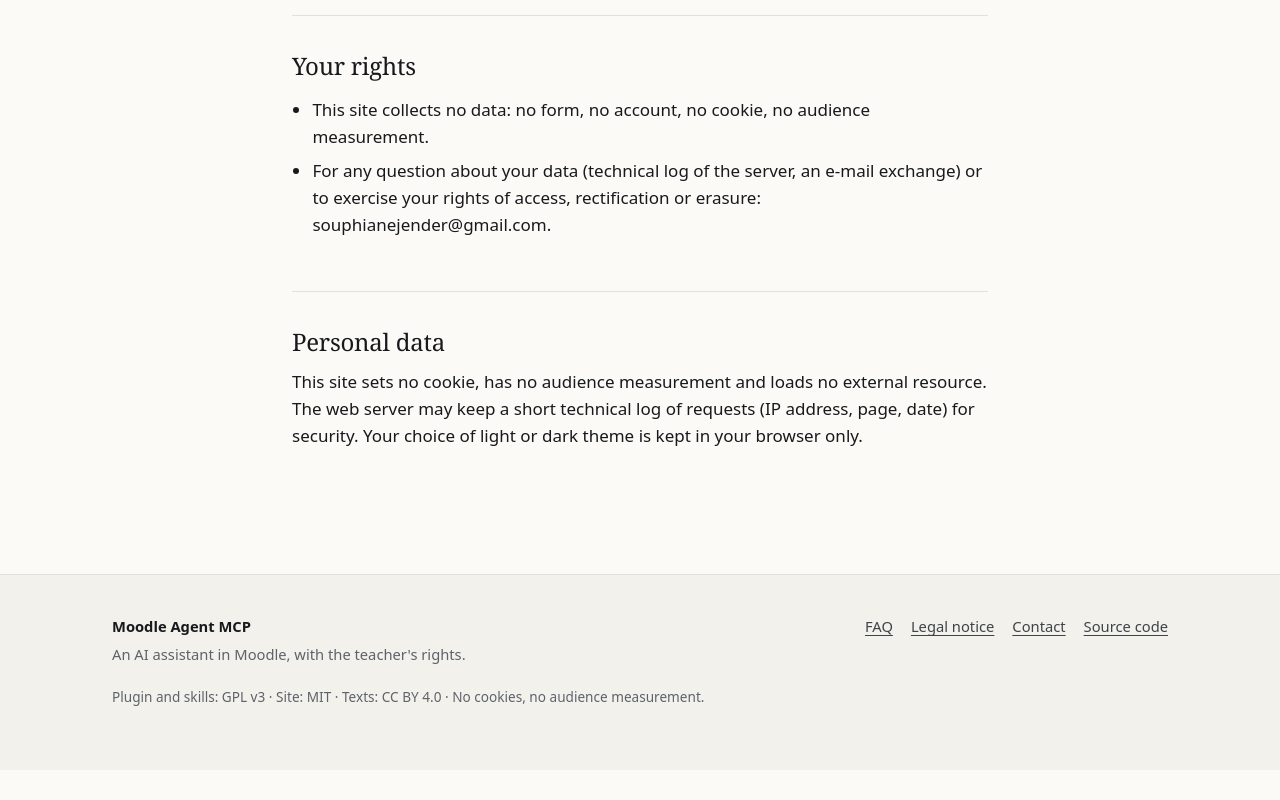
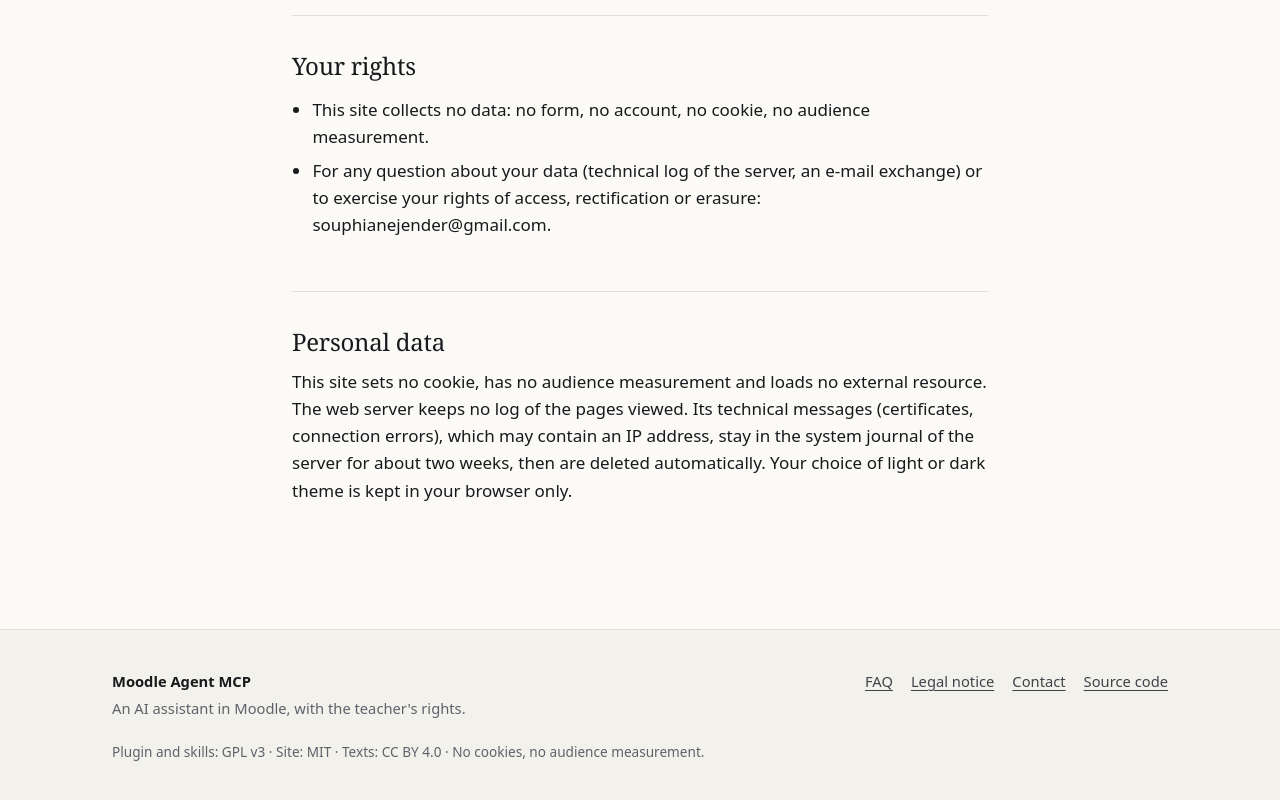
Before and after one commit to SouphianeJ/moodle-agent-mcp, a Next.js app in the folder site/: page /en/legal/ in a window 1280 px wide. Shown: the part 1140-1940 px from the top of the page. Before the commit the page ends 1910 px from the top, so only its background shows below. Built offline with nearby package versions, Linux system fonts and the light colour scheme.

Commit message:
Legal page: state the real retention of the server logs (no access log, system journal about two weeks)

```diff
--- a/site/content/en.ts
+++ b/site/content/en.ts
@@ -418,7 +418,7 @@ const en: Dict = {
         id: 'privacy',
         title: 'Personal data',
         text:
-          'This site sets no cookie, has no audience measurement and loads no external resource. The web server may keep a short technical log of requests (IP address, page, date) for security. Your choice of light or dark theme is kept in your browser only.',
+          'This site sets no cookie, has no audience measurement and loads no external resource. The web server keeps no log of the pages viewed. Its technical messages (certificates, connection errors), which may contain an IP address, stay in the system journal of the server for about two weeks, then are deleted automatically. Your choice of light or dark theme is kept in your browser only.',
       },
     ],
   },
--- a/site/content/fr.ts
+++ b/site/content/fr.ts
@@ -422,7 +422,7 @@ const fr: Dict = {
         id: 'privacy',
         title: 'Données personnelles',
         text:
-          "Ce site ne dépose aucun cookie, ne contient aucun outil de mesure d'audience et ne charge aucune ressource externe. Le serveur web peut tenir un journal technique des requêtes (adresse IP, page, date) pour la sécurité, conservé peu de temps. Le choix du thème clair ou sombre est gardé dans votre navigateur seulement.",
+          "Ce site ne dépose aucun cookie, ne contient aucun outil de mesure d'audience et ne charge aucune ressource externe. Le serveur web ne tient aucun journal des pages consultées. Ses messages techniques (certificats, erreurs de connexion), qui peuvent contenir une adresse IP, restent dans le journal système du serveur environ deux semaines, puis sont effacés automatiquement. Le choix du thème clair ou sombre est gardé dans votre navigateur seulement.",
       },
     ],
   },
```
